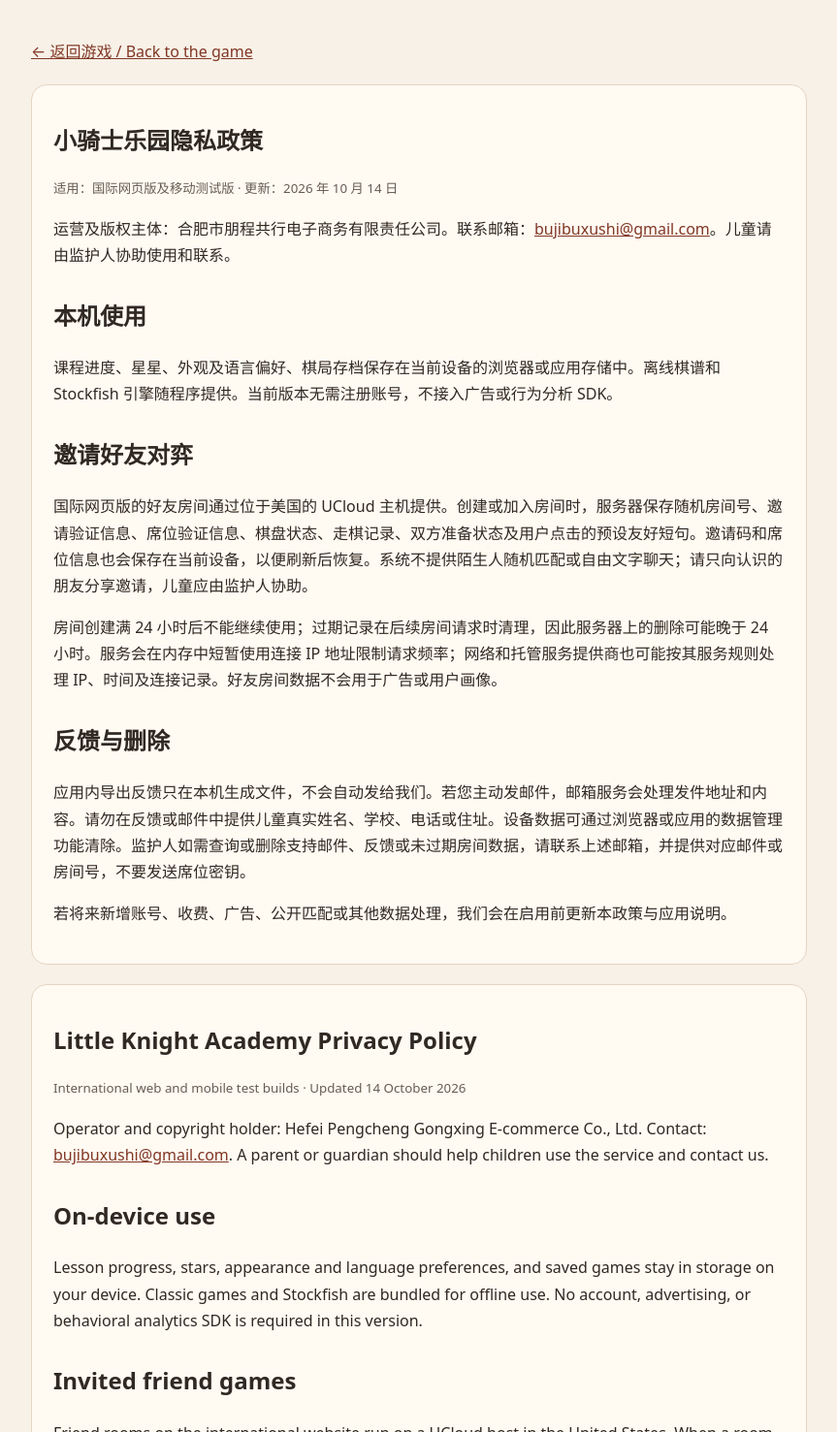
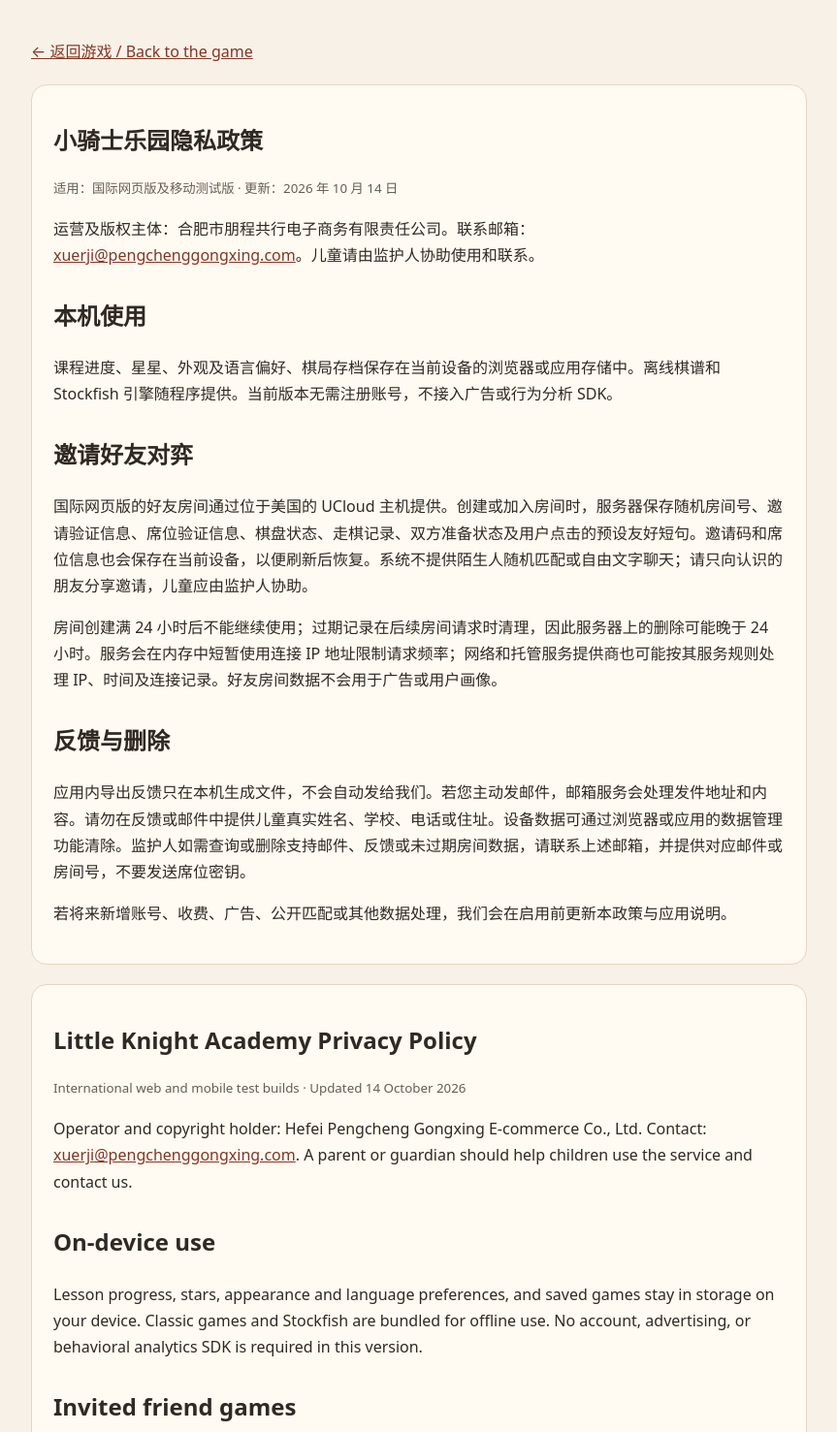
Before and after one commit to minigui985-arch/xiaoqishi-leyuan, a plain HTML site: page privacy.html in a window 1280 px wide. Shown: the top 1477 px of the page at 97% size, without its empty margins (208-1071 px from the left). Drawn offline with Linux system fonts and the light colour scheme.

Commit message:
Use verified company mailbox for public contact

```diff
--- a/privacy.html
+++ b/privacy.html
@@ -2,14 +2,14 @@
 <html lang="zh-CN"><head><meta charset="utf-8"><meta name="viewport" content="width=device-width,initial-scale=1"><title>隐私政策 · 小骑士乐园</title><style>body{margin:0;background:#f7f1e7;color:#302923;font:16px/1.7 system-ui,-apple-system,sans-serif}main{max-width:800px;margin:auto;padding:24px 20px 48px}section{background:#fffaf2;border:1px solid #e6d5c2;border-radius:16px;padding:22px;margin:20px 0}a{color:#813725}h1{line-height:1.25}h2{margin-top:28px}small{color:#665c52}</style></head><body><main>
 <p><a href="./">← 返回游戏 / Back to the game</a></p>
 <section lang="zh-CN"><h1>小骑士乐园隐私政策</h1><small>适用：国际网页版及移动测试版 · 更新：2026 年 10 月 14 日</small>
-<p>运营及版权主体：合肥市朋程共行电子商务有限责任公司。联系邮箱：<a href="mailto:bujibuxushi@gmail.com">bujibuxushi@gmail.com</a>。儿童请由监护人协助使用和联系。</p>
+<p>运营及版权主体：合肥市朋程共行电子商务有限责任公司。联系邮箱：<a href="mailto:xuerji@pengchenggongxing.com">xuerji@pengchenggongxing.com</a>。儿童请由监护人协助使用和联系。</p>
 <h2>本机使用</h2><p>课程进度、星星、外观及语言偏好、棋局存档保存在当前设备的浏览器或应用存储中。离线棋谱和 Stockfish 引擎随程序提供。当前版本无需注册账号，不接入广告或行为分析 SDK。</p>
 <h2>邀请好友对弈</h2><p>国际网页版的好友房间通过位于美国的 UCloud 主机提供。创建或加入房间时，服务器保存随机房间号、邀请验证信息、席位验证信息、棋盘状态、走棋记录、双方准备状态及用户点击的预设友好短句。邀请码和席位信息也会保存在当前设备，以便刷新后恢复。系统不提供陌生人随机匹配或自由文字聊天；请只向认识的朋友分享邀请，儿童应由监护人协助。</p>
 <p>房间创建满 24 小时后不能继续使用；过期记录在后续房间请求时清理，因此服务器上的删除可能晚于 24 小时。服务会在内存中短暂使用连接 IP 地址限制请求频率；网络和托管服务提供商也可能按其服务规则处理 IP、时间及连接记录。好友房间数据不会用于广告或用户画像。</p>
 <h2>反馈与删除</h2><p>应用内导出反馈只在本机生成文件，不会自动发给我们。若您主动发邮件，邮箱服务会处理发件地址和内容。请勿在反馈或邮件中提供儿童真实姓名、学校、电话或住址。设备数据可通过浏览器或应用的数据管理功能清除。监护人如需查询或删除支持邮件、反馈或未过期房间数据，请联系上述邮箱，并提供对应邮件或房间号，不要发送席位密钥。</p>
 <p>若将来新增账号、收费、广告、公开匹配或其他数据处理，我们会在启用前更新本政策与应用说明。</p></section>
 <section lang="en"><h1>Little Knight Academy Privacy Policy</h1><small>International web and mobile test builds · Updated 14 October 2026</small>
-<p>Operator and copyright holder: Hefei Pengcheng Gongxing E-commerce Co., Ltd. Contact: <a href="mailto:bujibuxushi@gmail.com">bujibuxushi@gmail.com</a>. A parent or guardian should help children use the service and contact us.</p>
+<p>Operator and copyright holder: Hefei Pengcheng Gongxing E-commerce Co., Ltd. Contact: <a href="mailto:xuerji@pengchenggongxing.com">xuerji@pengchenggongxing.com</a>. A parent or guardian should help children use the service and contact us.</p>
 <h2>On-device use</h2><p>Lesson progress, stars, appearance and language preferences, and saved games stay in storage on your device. Classic games and Stockfish are bundled for offline use. No account, advertising, or behavioral analytics SDK is required in this version.</p>
 <h2>Invited friend games</h2><p>Friend rooms on the international website run on a UCloud host in the United States. When a room is created or joined, the server stores a random room ID, invitation and seat verification data, board position, moves, ready status, and selected preset friendly phrases. The invitation and seat information is also saved on your device so the game can resume after a refresh. There is no public stranger matching or free-text chat. Share invitations only with people you know; a guardian should help a child do so.</p>
 <p>A room stops working 24 hours after creation. Expired records are removed on a later room request, so deletion from server storage may occur after 24 hours. The service briefly uses connection IP addresses in memory to limit request frequency. Network and hosting providers may also process IP addresses, timestamps, and connection records under their own terms. Friend-room data is not used for advertising or profiling.</p>
```
